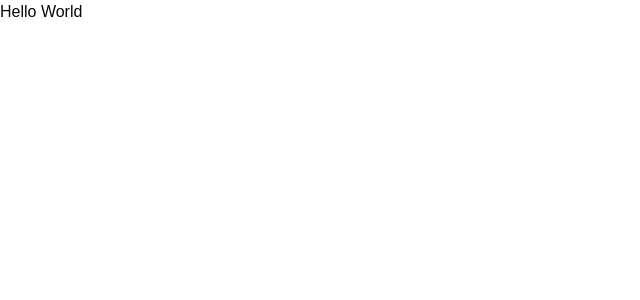
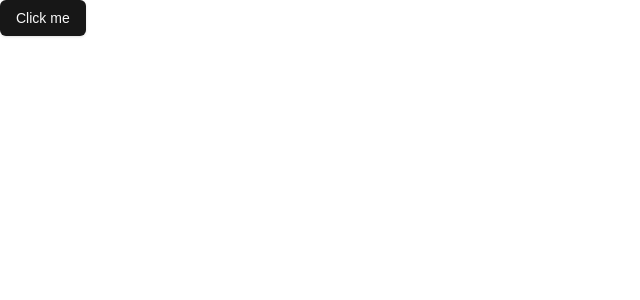
Before and after one commit to ReeturajKumar/AI-FINANCE, a Next.js app: page / in a window 1280 px wide. Shown: the top 300 px of the page, without its empty margins (0-640 px from the left). Built offline with nearby package versions, Linux system fonts and the light colour scheme.

Commit message:
version changing and installing shadcn

```diff
--- a/app/page.js
+++ b/app/page.js
@@ -1,9 +1,10 @@
+import { Button } from "@/components/ui/button";
 
 
 export default function Home() {
   return (
     <div>
-      <h1>Hello World</h1>
+      <Button>Click me</Button>
     </div>
   );
 }
--- /dev/null
+++ b/components/ui/button.jsx
@@ -0,0 +1,48 @@
+import * as React from "react"
+import { Slot } from "@radix-ui/react-slot"
+import { cva } from "class-variance-authority";
+
+import { cn } from "@/lib/utils"
+
+const buttonVariants = cva(
+  "inline-flex items-center justify-center gap-2 whitespace-nowrap rounded-md text-sm font-medium transition-colors focus-visible:outline-none focus-visible:ring-1 focus-visible:ring-ring disabled:pointer-events-none disabled:opacity-50 [&_svg]:pointer-events-none [&_svg]:size-4 [&_svg]:shrink-0",
+  {
+    variants: {
+      variant: {
+        default:
+          "bg-primary text-primary-foreground shadow hover:bg-primary/90",
+        destructive:
+          "bg-destructive text-destructive-foreground shadow-sm hover:bg-destructive/90",
+        outline:
+          "border border-input bg-background shadow-sm hover:bg-accent hover:text-accent-foreground",
+        secondary:
+          "bg-secondary text-secondary-foreground shadow-sm hover:bg-secondary/80",
+        ghost: "hover:bg-accent hover:text-accent-foreground",
+        link: "text-primary underline-offset-4 hover:underline",
+      },
+      size: {
+        default: "h-9 px-4 py-2",
+        sm: "h-8 rounded-md px-3 text-xs",
+        lg: "h-10 rounded-md px-8",
+        icon: "h-9 w-9",
+      },
+    },
+    defaultVariants: {
+      variant: "default",
+      size: "default",
+    },
+  }
+)
+
+const Button = React.forwardRef(({ className, variant, size, asChild = false, ...props }, ref) => {
+  const Comp = asChild ? Slot : "button"
+  return (
+    (<Comp
+      className={cn(buttonVariants({ variant, size, className }))}
+      ref={ref}
+      {...props} />)
+  );
+})
+Button.displayName = "Button"
+
+export { Button, buttonVariants }
--- a/package.json
+++ b/package.json
@@ -9,6 +9,7 @@
     "lint": "next lint"
   },
   "dependencies": {
+    "@radix-ui/react-slot": "^1.1.2",
     "class-variance-authority": "^0.7.1",
     "clsx": "^2.1.1",
     "lucide-react": "^0.475.0",
```
Also changed, not shown: 1 other file (tests, documents, lock files or other folders).
